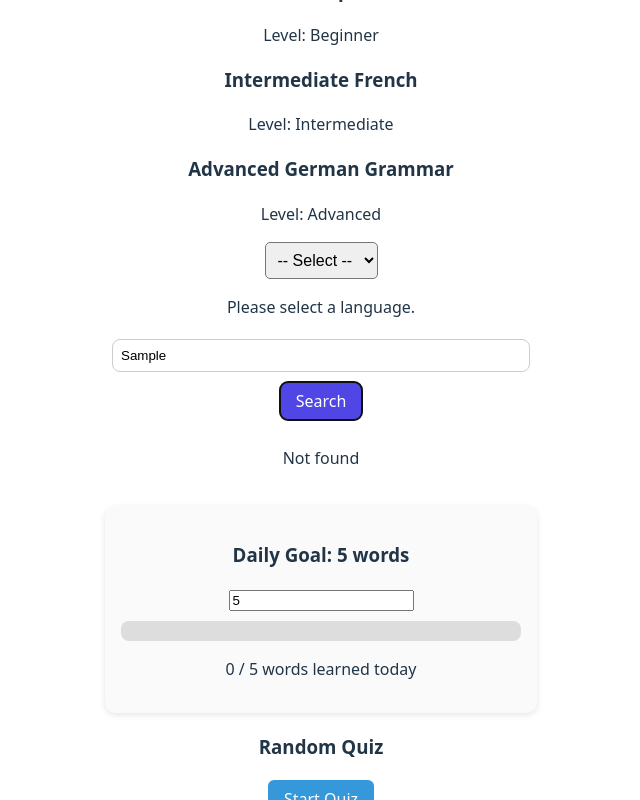
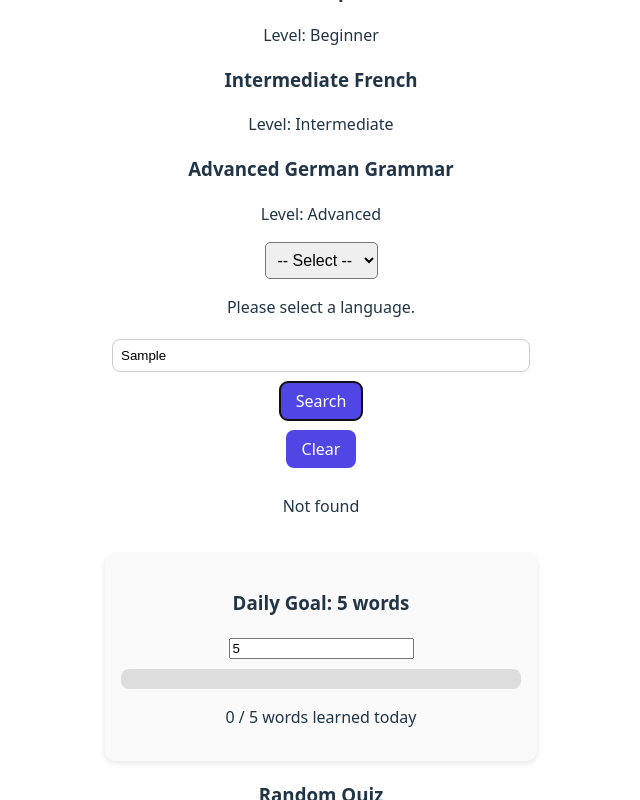
Before and after one commit to junk-value/Lang-Learn, a React (Vite) app in the folder frontend/learn-lang/: page / in a window 1280 px wide. Both pictures are taken after typing "Sample" into the empty fields and a click on the button "Search". Shown: the part 524-1324 px from the top of the page, without its empty margins (319-959 px from the left). Built offline with nearby package versions, Linux system fonts and the light colour scheme.

Commit message:
clear button added to reset query

```diff
--- a/frontend/learn-lang/src/components/SearchWord.jsx
+++ b/frontend/learn-lang/src/components/SearchWord.jsx
@@ -4,52 +4,40 @@ import "./SearchWord.css";
 
 export default function SearchWord({ selectedLanguage }) {
   const [query, setQuery] = useState("");
-  const [results, setResults] = useState([]);
+  const [result, setResult] = useState(null);
 
   const handleSearch = () => {
-    if (!query.trim()) {
-      setResults(["Please enter a word to search"]);
-      return;
-    }
+    const found = wordsList.find(
+      (w) =>
+        w[selectedLanguage]?.toLowerCase() === query.toLowerCase() ||
+        w.en.toLowerCase() === query.toLowerCase()
+    );
+    setResult(found || "Not found");
+  };
 
-    const found = wordsList.filter(
-      (w) =>
-        w[selectedLanguage]?.toLowerCase().includes(query.toLowerCase()) ||
-        w.en.toLowerCase().includes(query.toLowerCase())
-    );
-
-    setResults(found.length ? found : ["Not found"]);
+  const handleClear = () => {
+    setQuery("");
+    setResult(null);
   };
 
   return (
-    <div className="search-word p-4">
+    <div className="search-word">
       <input
         type="text"
         placeholder="Search a word..."
         value={query}
         onChange={(e) => setQuery(e.target.value)}
-        className="border rounded p-2 mr-2"
       />
-      <button
-        onClick={handleSearch}
-        className="bg-blue-500 text-white px-4 py-2 rounded"
-      >
-        Search
-      </button>
+      <button onClick={handleSearch}>Search</button>
+      <button onClick={handleClear}>Clear</button>
 
-      <div className="mt-4">
-        {results.map((res, idx) =>
-          typeof res === "string" ? (
-            <p key={idx} className="text-red-500">
-              {res}
-            </p>
-          ) : (
-            <p key={idx} className="text-green-700">
-              {res[selectedLanguage]} — {res.en}
-            </p>
-          )
-        )}
-      </div>
+      {result && (
+        <p>
+          {typeof result === "string"
+            ? result
+            : `${result[selectedLanguage]} — ${result.en}`}
+        </p>
+      )}
     </div>
   );
 }
```
